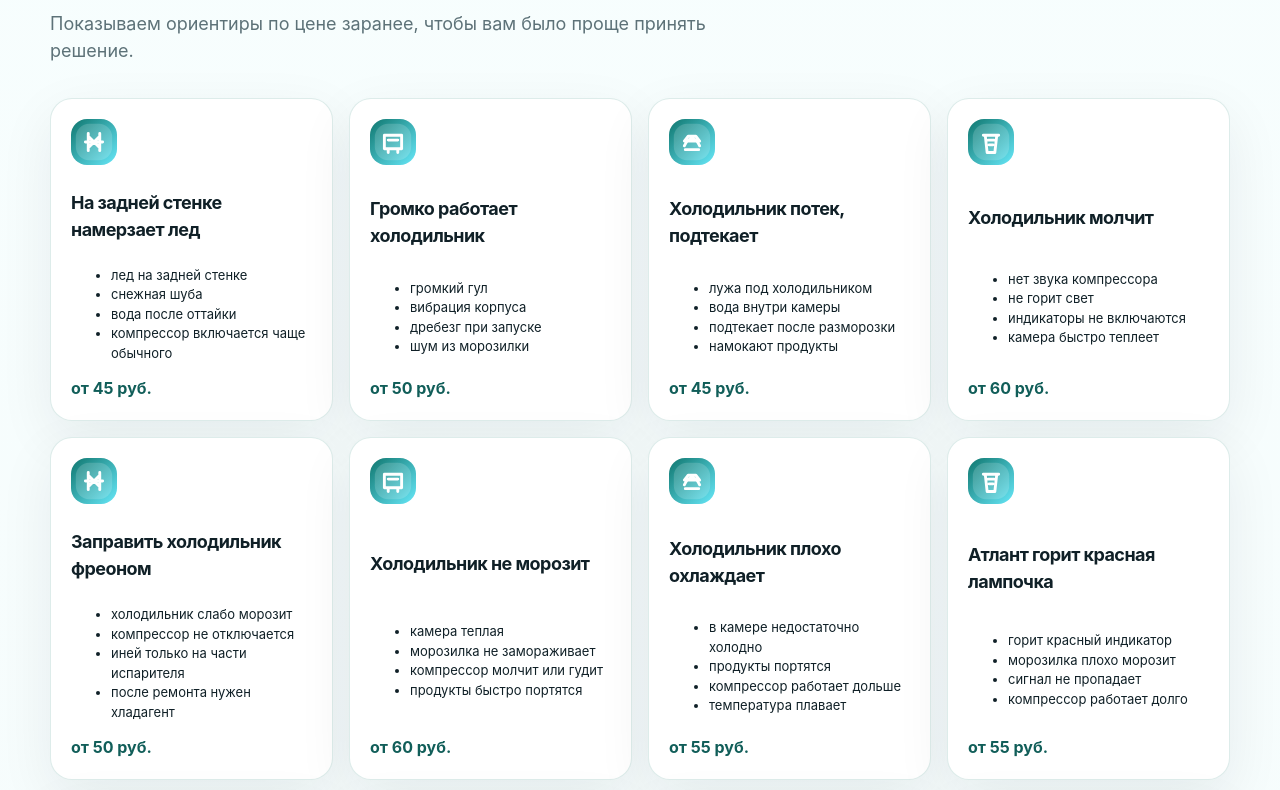
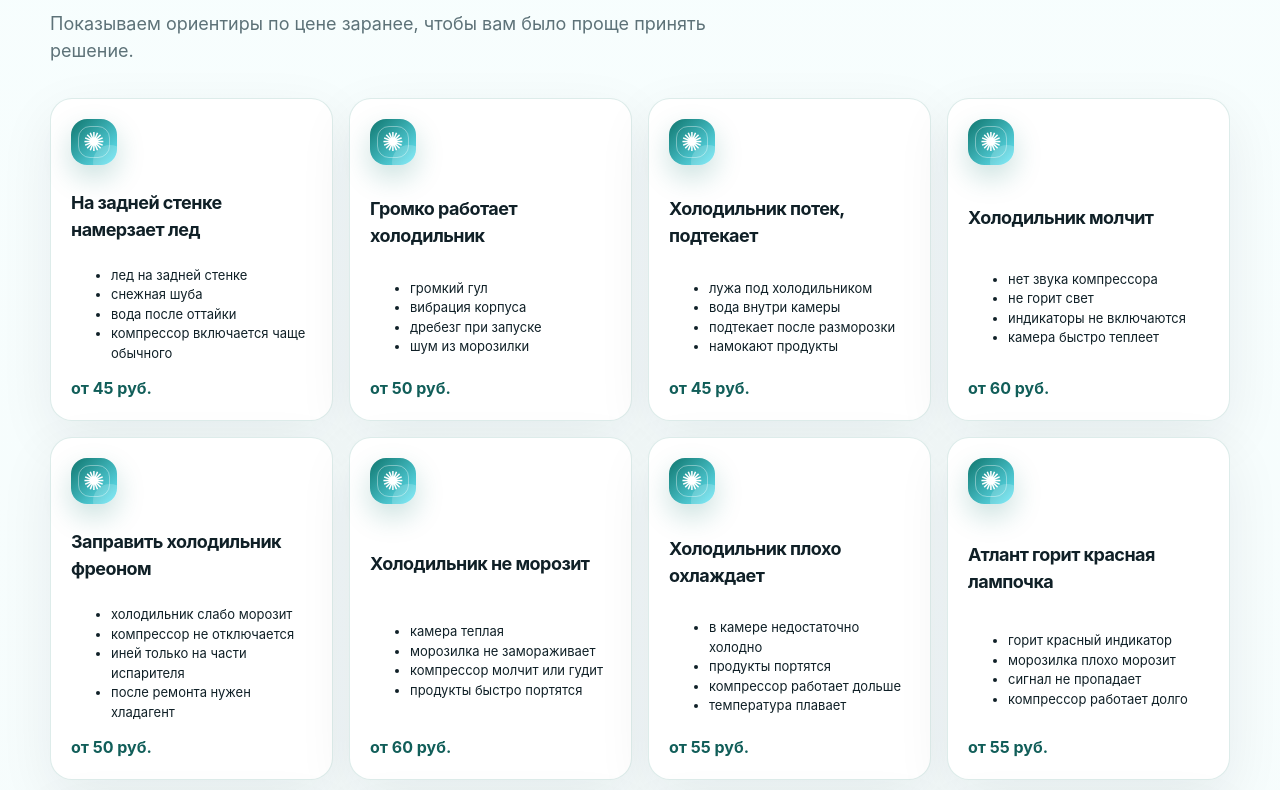
Before and after one commit to Yauhen-Baranau/holodos, a Next.js app: page / in a window 1280 px wide. Shown: the part 1230-2020 px from the top of the page. Built offline with nearby package versions, Linux system fonts and the light colour scheme.

Commit message:
Polish card icons and link metadata

```diff
--- a/app/globals.css
+++ b/app/globals.css
@@ -958,20 +958,31 @@ details p {
   fill: #67e8f9;
 }
 
-.service-card__icon svg {
-  display: block;
-  width: 46px;
-  height: 46px;
+.service-card__icon {
+  position: relative;
+  isolation: isolate;
+  overflow: hidden;
+  box-shadow: 0 12px 28px rgba(15, 118, 110, 0.22);
+  font-size: 26px;
+  line-height: 1;
 }
 
-.service-card__icon rect {
-  fill: rgba(255, 255, 255, 0.16);
+.service-card__icon::before {
+  position: absolute;
+  inset: 7px;
+  z-index: -1;
+  border: 1px solid rgba(255, 255, 255, 0.38);
+  border-radius: 12px;
+  content: "";
 }
 
-.service-card__icon path {
-  fill: none;
-  stroke: white;
-  stroke-width: 3;
-  stroke-linecap: round;
-  stroke-linejoin: round;
+.service-card__icon::after {
+  position: absolute;
+  right: -10px;
+  bottom: -14px;
+  width: 34px;
+  height: 34px;
+  border-radius: 50%;
+  background: rgba(255, 255, 255, 0.18);
+  content: "";
 }
--- a/app/layout.tsx
+++ b/app/layout.tsx
@@ -37,7 +37,7 @@ export const metadata: Metadata = {
     locale: "ru_RU",
     url: "/",
     siteName,
-    title: "Ремонт холодильников в Минске с выездом на дом, ценые — Холодос",
+    title: "Ремонт холодильников в Минске с выездом на дом, цены — Холодос",
     description,
     images: [
       {
--- a/app/not-found.tsx
+++ b/app/not-found.tsx
@@ -7,7 +7,7 @@ export default function NotFound() {
         <p className="eyebrow">404</p>
         <h1>Страница не найдена</h1>
         <p>Вернитесь на главную, чтобы вызвать мастера или посмотреть услуги.</p>
-        <Link className="button button--primary" href="/">
+        <Link className="button button--primary" title="Вернуться на главную" href="/">
           На главную
         </Link>
       </div>
--- a/app/page.tsx
+++ b/app/page.tsx
@@ -1,6 +1,6 @@
 import Link from "next/link";
 import { SiteSearch } from "./search";
-import { HeroFridgeIllustration, ServiceVectorIcon } from "./vector-art";
+import { HeroFridgeIllustration } from "./vector-art";
 import {
   businessServicePages,
   phoneDisplay,
@@ -155,7 +155,7 @@ export default function Home() {
           <Link title="Мастерская" href="/masterskaya/">Мастерская</Link>
           <Link title="О нас" href="/O-nas/">О нас</Link>
         </nav>
-        <a className="header-phone" href={phoneHref}>
+        <a className="header-phone" title="Позвонить мастеру" href={phoneHref}>
           {phoneDisplay}
         </a>
       </header>
@@ -171,10 +171,10 @@ export default function Home() {
               проведёт диагностику и сразу предложит понятную смету.
             </p>
             <div className="hero__actions">
-              <a className="button button--primary" href={phoneHref}>
+              <a className="button button--primary" title="Позвонить мастеру" href={phoneHref}>
                 Позвонить мастеру
               </a>
-              <a className="button button--secondary" href="#services">
+              <a className="button button--secondary" title="Смотреть услуги" href="#services">
                 Смотреть услуги
               </a>
               <a className="button button--secondary" title="Ремонт холодильников в Минской области" href="/minskaya-oblast">
@@ -241,9 +241,7 @@ export default function Home() {
                 key={key}
                 title={problem.menuTitle}
               >
-                <div className="service-card__icon">
-                  <ServiceVectorIcon variant={key} />
-                </div>
+                <div className="service-card__icon" aria-hidden="true">✺</div>
                 <h3 className="titleProblem">{problem.menuTitle}</h3>
                 <ul className="problrms_list">
                   {problem.symptoms.map((symptom) => (
--- a/app/vector-art.tsx
+++ b/app/vector-art.tsx
@@ -1,7 +1,3 @@
-type ServiceVectorIconProps = {
-  variant: number;
-};
-
 export function HeroFridgeIllustration() {
   return (
     <svg
@@ -49,25 +45,3 @@ export function HeroFridgeIllustration() {
     </svg>
   );
 }
-
-export function ServiceVectorIcon({ variant }: ServiceVectorIconProps) {
-  const icon = variant % 4;
-
-  return (
-    <svg viewBox="0 0 48 48" aria-hidden="true" focusable="false">
-      <rect x="5" y="5" width="38" height="38" rx="14" />
-      {icon === 0 ? (
-        <path d="M18 15v18M30 15v18M15 24h18M18 18l12 12M30 18 18 30" />
-      ) : null}
-      {icon === 1 ? (
-        <path d="M15 17h18v14H15zM19 31v4M29 31v4M19 22h10" />
-      ) : null}
-      {icon === 2 ? (
-        <path d="M16 28c5-10 11-10 16 0M17 32h14M20 18h8l4 5H16l4-5Z" />
-      ) : null}
-      {icon === 3 ? (
-        <path d="M16 17h16M18 17l2 18h8l2-18M21 22h6M22 27h4" />
-      ) : null}
-    </svg>
-  );
-}
```
Also changed, not shown: app/[slug]/page.tsx (+5 -5 lines), app/minskaya-oblast/page.tsx (+13 -12 lines).
